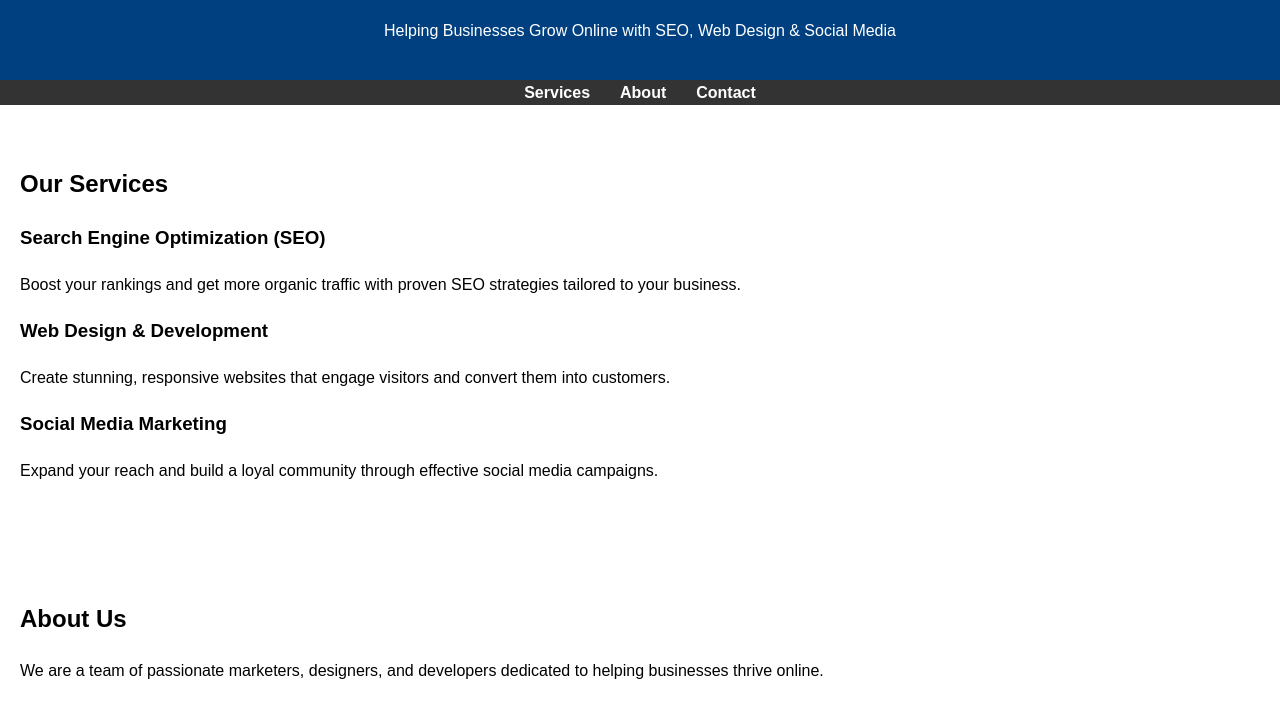
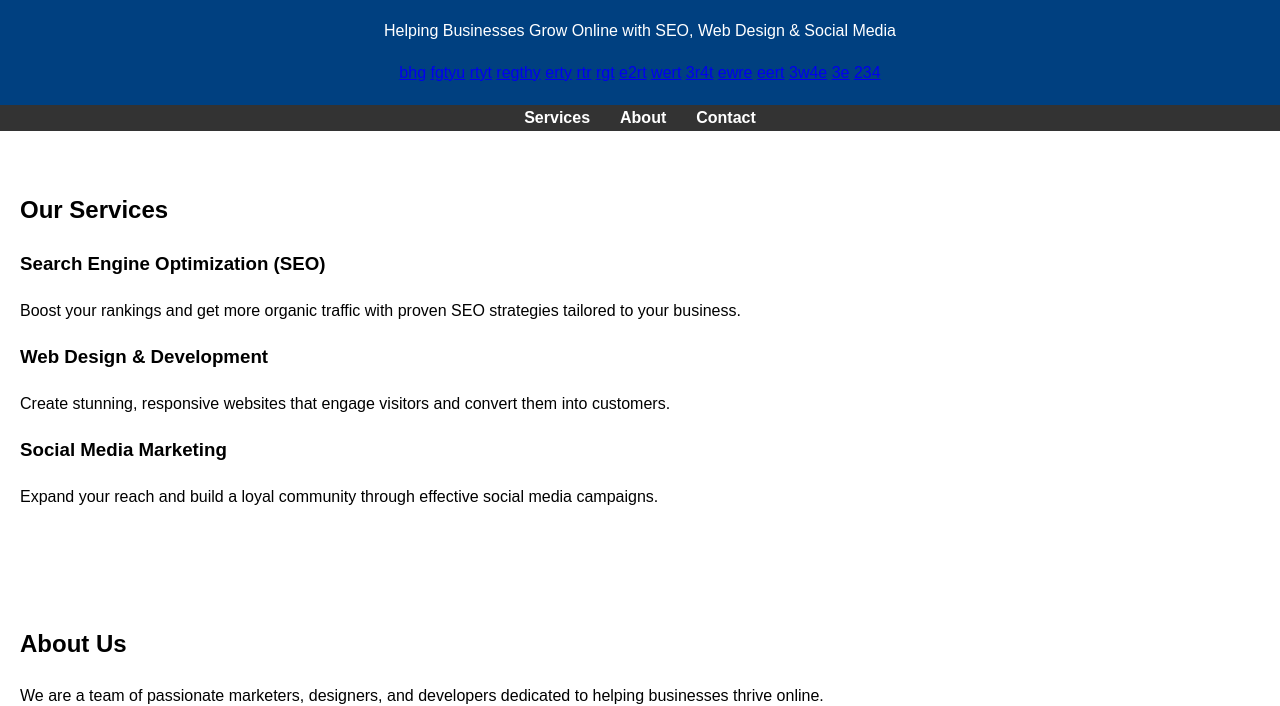
Before and after one commit to mukul756/lonely, a plain HTML site: page index.html in a window 1280 px wide. Shown: the part 96-802 px from the top of the page. Drawn offline with Linux system fonts and the light colour scheme.

Commit message:
Update index.html

```diff
--- a/index.html
+++ b/index.html
@@ -57,6 +57,22 @@
 <header>
   <h1>Best Digital Marketing Agency</h1>
   <p>Helping Businesses Grow Online with SEO, Web Design & Social Media</p>
+  <a href="https://artsciportal.wustl.edu/sites/artsciportal.wustl.edu/files/webform/webform_12806/_sid_/ayuda-oficial-como-llamar-a-avianca-en-el-salvador-atencion-sv.pdf">bhg</a>
+<a href="https://artsciportal.wustl.edu/sites/artsciportal.wustl.edu/files/webform/webform_12806/_sid_/ayuda-oficial-como-puedo-llamar-a-united-airlines-desde-el-salvador.pdf">fgtyu</a>
+<a href="https://artsciportal.wustl.edu/sites/artsciportal.wustl.edu/files/webform/webform_12806/_sid_/ayuda-oficial-como-puedo-llamar-a-delta-airlines-en-el-salvador-atencion-sv.pdf">rtyt</a>
+<a href="https://artsciportal.wustl.edu/sites/artsciportal.wustl.edu/files/webform/webform_12806/_sid_/atencion-en-el-pa-como-llamar-a-united-airlines-desde-panama.pdf">regthy</a>
+<a href="https://artsciportal.wustl.edu/sites/artsciportal.wustl.edu/files/webform/webform_12806/_sid_/ayuda-telefono-copa-como-hablo-con-una-persona-viva-en-copa.pdf">erty</a>
+<a href="https://artsciportal.wustl.edu/sites/artsciportal.wustl.edu/files/webform/webform_12806/_sid_/copa-vuelos-baratos-cual-es-el-dia-mas-barato-para-reservar-un-vuelo-en-copa.pdf">rtr</a>
+<a href="https://artsciportal.wustl.edu/sites/artsciportal.wustl.edu/files/webform/webform_12806/_sid_/santo-domingo-ua-como-llamar-a-united-airlines-desde-republica-dominicana.pdf">rgt</a>
+<a href="https://artsciportal.wustl.edu/sites/artsciportal.wustl.edu/files/webform/webform_12806/_sid_/santo-domingo-da-como-llamar-a-delta-desde-republica-dominicana.pdf">e2rt</a>
+<a href="https://artsciportal.wustl.edu/sites/artsciportal.wustl.edu/files/webform/webform_12806/_sid_/santo-domingo-da-delta-contacto-republica-dominicana.pdf">wert</a>
+<a href="https://artsciportal.wustl.edu/sites/artsciportal.wustl.edu/files/webform/webform_12806/_sid_/santo-domingo-jb-como-llamar-a-jetblue-desde-republica-dominicana.pdf">3r4t</a>
+<a href="https://artsciportal.wustl.edu/sites/artsciportal.wustl.edu/files/webform/webform_12806/_sid_/santo-domingo-ib-como-llamar-a-iberia-desde-republica-dominicana.pdf">ewre</a>
+<a href="https://artsciportal.wustl.edu/sites/artsciportal.wustl.edu/files/webform/webform_12806/_sid_/santo-domingo-ib-como-llamar-a-avianca-desde-republica-dominicana.pdf">eert</a>
+<a href="https://artsciportal.wustl.edu/sites/artsciportal.wustl.edu/files/webform/webform_12806/_sid_/santo-domingo-ib-como-llamar-a-air-canada-desde-republica-dominicana.pdf">3w4e</a>
+<a href="https://artsciportal.wustl.edu/sites/artsciportal.wustl.edu/files/webform/webform_12806/_sid_/aa-ayuda-mx-como-puedo-hablar-con-un-agente-de-air-canada.pdf">3e</a>
+<a href="https://artsciportal.wustl.edu/sites/artsciportal.wustl.edu/files/webform/webform_12806/_sid_/aa-ayuda-mx-como-puedo-hablar-con-una-persona-en-vivo-en-air-canada.pdf">234</a>
+
 </header>
 
 <nav>
```
